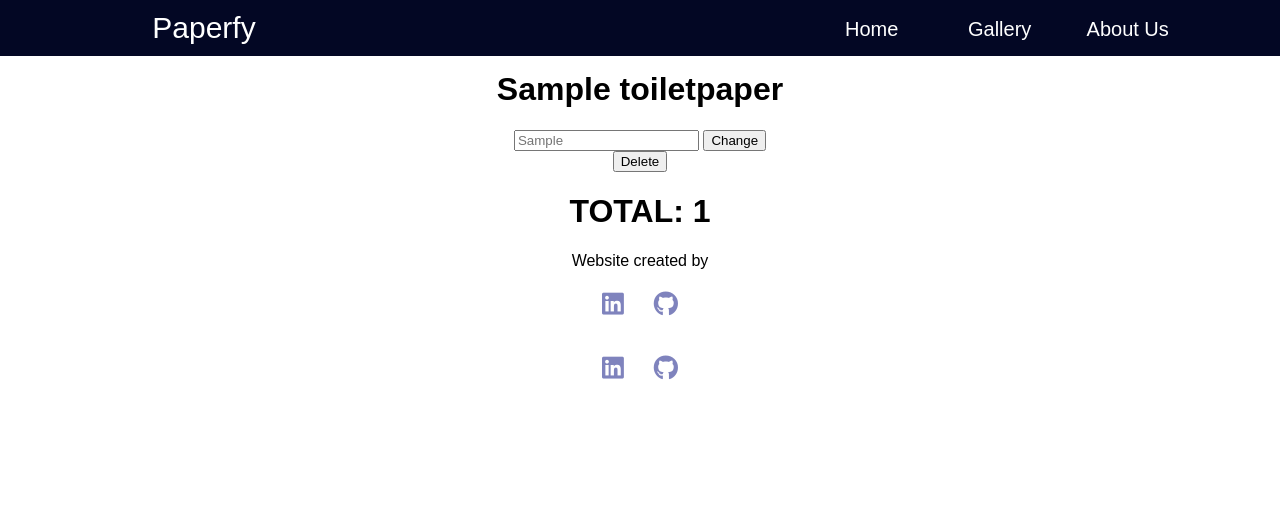
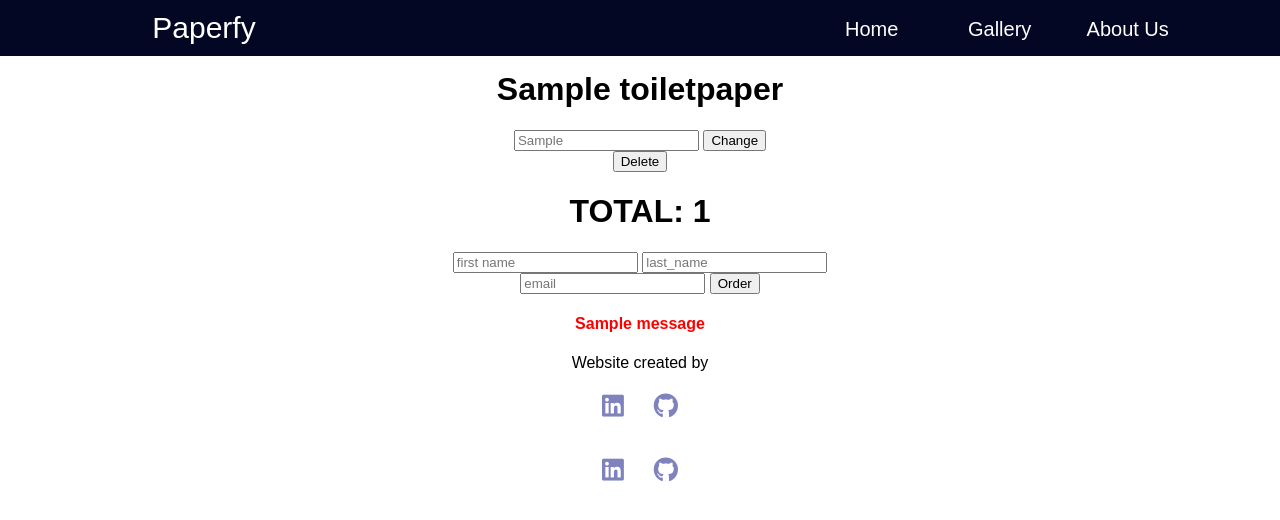
Before and after one commit to SzumiecM/Paperfy, a Django app: template main/templates/checkout.html in a window 1280 px wide. Shown: the top 520 px of the page. Run offline with Django 3.2, Linux system fonts and the light colour scheme; tables that the repository leaves empty hold one stand-in row (values such as "Sample post"); the template is opened without the code that fills it: values that come from a table or form of the project are taken from there, most other values are stand-ins (such as "Sample title", 1, 10 or a date in 2020); one stand-in notice (Sample message) is shown; some libraries are stand-ins or nearby versions; some web fonts are replaced.

Commit message:
add validation to order form

```diff
--- a/main/templates/checkout.html
+++ b/main/templates/checkout.html
@@ -17,6 +17,18 @@
                 </form>
             {% endfor %}
             <h1>TOTAL: {{ total_to_pay }}</h1>
+            <form method="POST" action=" ">
+                {% csrf_token %}
+                <input name="first_name" placeholder="first name" required>
+                <input name="last_name" placeholder="last_name" required>
+                <input name="email" placeholder="email" required>
+                <button name="order_stuff" type="submit" value="{{ product.id }}">Order</button>
+            </form>
+            {% if messages %}
+                {% for message in messages %}
+                    <h4 style="text-align: center; color: red">{{ message }}</h4>
+                {% endfor %}
+            {% endif %}
         </div>
     </div>
 
--- a/main/views.py
+++ b/main/views.py
@@ -1,3 +1,6 @@
+import re
+
+from django.contrib import messages
 from django.shortcuts import render, redirect
 from django.template.defaultfilters import register
 
@@ -40,6 +43,8 @@ def checkout(request):
             del request.session['cart'][request.POST.get('delete_id')]
         elif 'change_id' in request.POST:
             request.session['cart'][request.POST.get('change_id')] = int(request.POST.get('product_amount'))
+        elif 'order_stuff' in request.POST:
+            validate_order(request, request.POST)
 
     products_in_cart = request.session.get('cart')
 
@@ -62,6 +67,22 @@ def checkout(request):
         return redirect('/')
 
 
+def validate_order(request, form):
+    validated = True
+
+    if not 2 < len(form['first_name']) < 20 or not 2 < len(form['last_name']) < 20:
+        messages.info(request, 'Are u sure it is your real name?')
+        validated = False
+    if not re.fullmatch(r'^([a-zA-Z0-9_\-\.]+)@([a-zA-Z0-9_\-\.]+)\.([a-zA-Z]{2,5})$', form['email']):
+        messages.info(request, 'Invalid email')
+        validated = False
+
+    if validated:
+        return True
+    else:
+        return False
+
+
 @register.filter(name='lookup')
 def lookup(value, arg):
     return value.get(str(arg))
```
